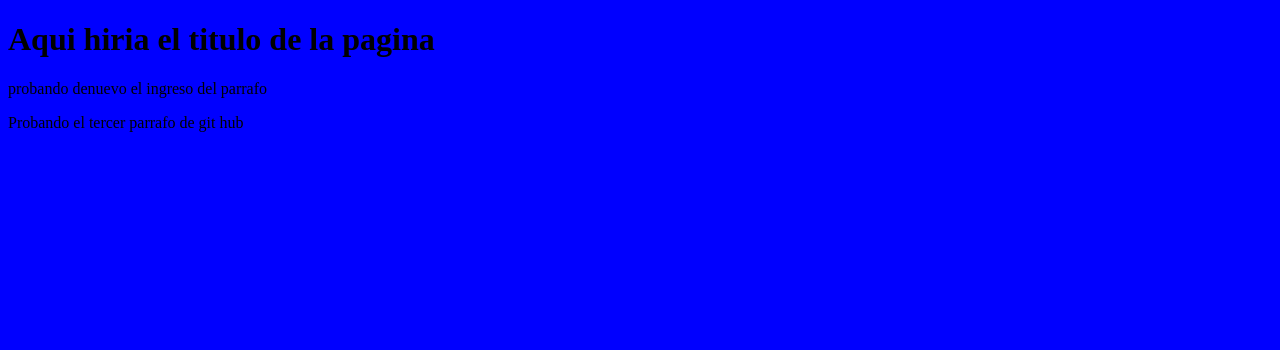
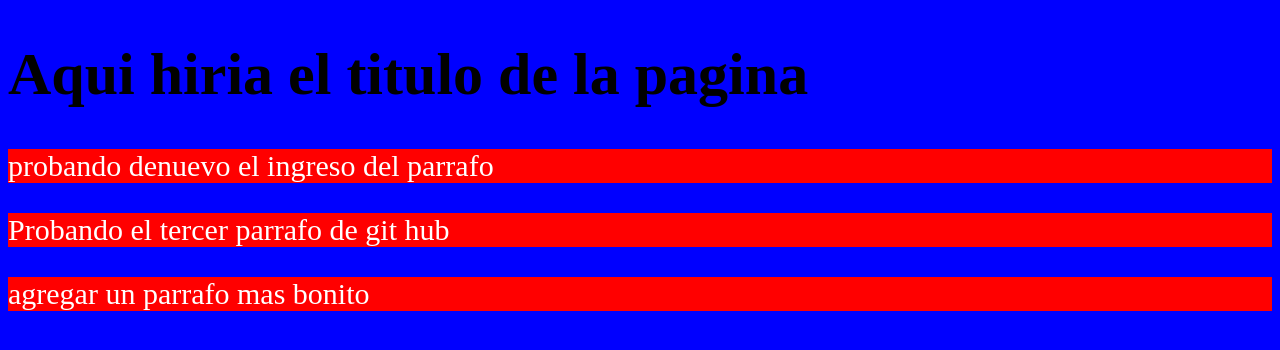
Before and after one commit to Jhonedinson/Curso-git-2, a plain HTML site: page index.html in a window 1280 px wide. Drawn offline with Linux system fonts and the light colour scheme.

Commit message:
probando el fork para hacer el pull request

```diff
--- a/estilos.css
+++ b/estilos.css
@@ -3,4 +3,12 @@ body{
 background: yellow;
 background-color: blue;
 
+font-size: 30px;
+
+
 }
+
+p{
+	background: red;
+	color: white;
+}
--- a/index.html
+++ b/index.html
@@ -12,5 +12,7 @@
     <p>probando denuevo el ingreso del parrafo<p>
 
     <p>Probando el tercer parrafo de git hub</p>
+
+    <p>agregar un parrafo mas bonito</p>
 </body>
 </html>
```
